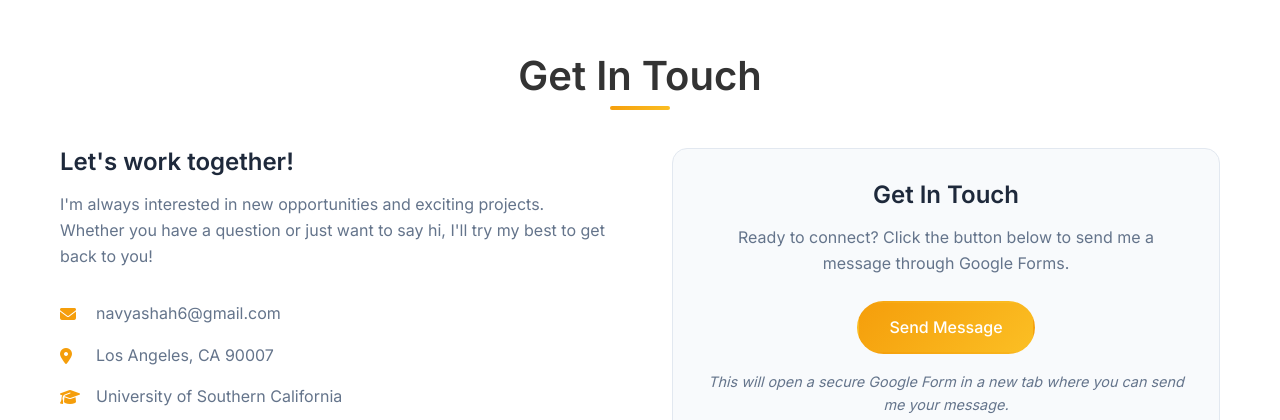
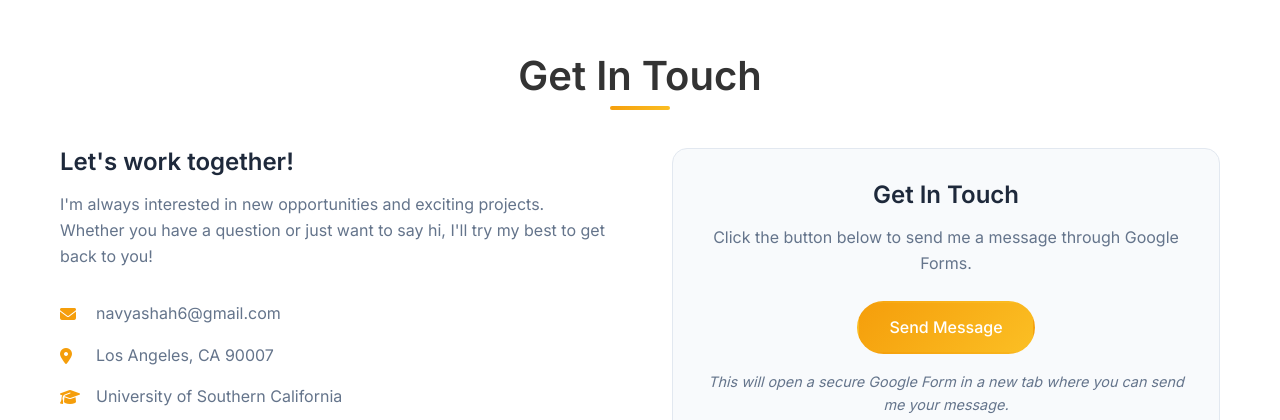
Before and after one commit to navyashah/personal-website, a website: page index.html in a window 1280 px wide. Shown: the part 6886-7306 px from the top of the page. Drawn offline with Linux system fonts and the light colour scheme.

Commit message:
Update index.html

```diff
--- a/index.html
+++ b/index.html
@@ -402,7 +402,7 @@
                 </div>
                 <div class="contact-form-alternative">
                     <h3>Get In Touch</h3>
-                    <p>Ready to connect? Click the button below to send me a message through Google Forms.</p>
+                    <p>Click the button below to send me a message through Google Forms.</p>
                     <a href="https://forms.gle/two4oU43NL6V27tHA" target="_blank" class="btn btn-primary">Send Message</a>
                     <p class="form-note">This will open a secure Google Form in a new tab where you can send me your message.</p>
                 </div>
```
